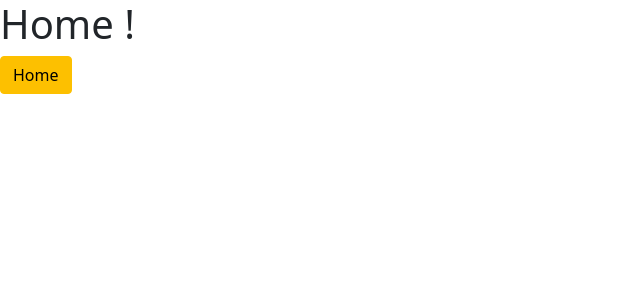
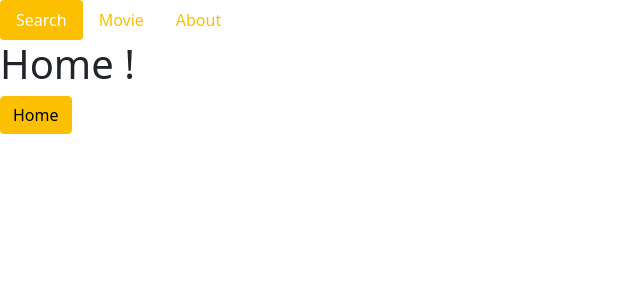
Before and after one commit to Nullgom/vue-movie-app, a Vue app: page /movie/1 in a window 1280 px wide. Shown: the top 300 px of the page, without its empty margins (0-640 px from the left). Built offline with nearby package versions, Linux system fonts and the light colour scheme.

Commit message:
Header - Nav

```diff
--- a/src/App.vue
+++ b/src/App.vue
@@ -1,6 +1,17 @@
 <template>
+  <Header />
   <RouterView />
 </template>
+
+<script>
+import Header from '~/components/Header'
+
+export default {
+  components: {
+    Header
+  }
+}
+</script>
 
 <style lang="scss">
   @import "~/scss/main";
--- /dev/null
+++ b/src/components/Header.vue
@@ -0,0 +1,31 @@
+<template>
+  <header>
+    <div class="nav nav-pills">
+      <div
+        v-for="nav in navigations"
+        :key="nav.name"
+        class="nav-item">
+        <RouterLink
+          :to="nav.href"
+          active-class="active"
+          class="nav-link">
+          {{ nav.name }}
+        </RouterLink>
+      </div>
+    </div>
+  </header>
+</template>
+
+<script>
+export default {
+  data() {
+    return {
+      navigations: [
+        { name: 'Search', href: '/' },
+        { name: 'Movie',  href: '/movie' },
+        { name: 'About',  href: '/about' }
+      ]
+    }
+  }
+}
+</script>
--- /dev/null
+++ b/src/routes/Movie.vue
@@ -0,0 +1,3 @@
+<template>
+  <h1>Movie!</h1>
+</template>
--- a/src/routes/index.js
+++ b/src/routes/index.js
@@ -1,5 +1,6 @@
 import {createRouter, createWebHashHistory } from 'vue-router'
 import Home from './Home'
+import Movie from './Movie'
 import About from './About'
 
 export default createRouter({
@@ -12,6 +13,9 @@
       path: '/',
       component: Home
     }, {
+      path: '/movie',
+      component: Movie
+    }, {
       path: '/about',
       component: About
     }
```
Also changed, not shown: src/components/HelloWorld.vue (deleted, +0 -30 lines).
